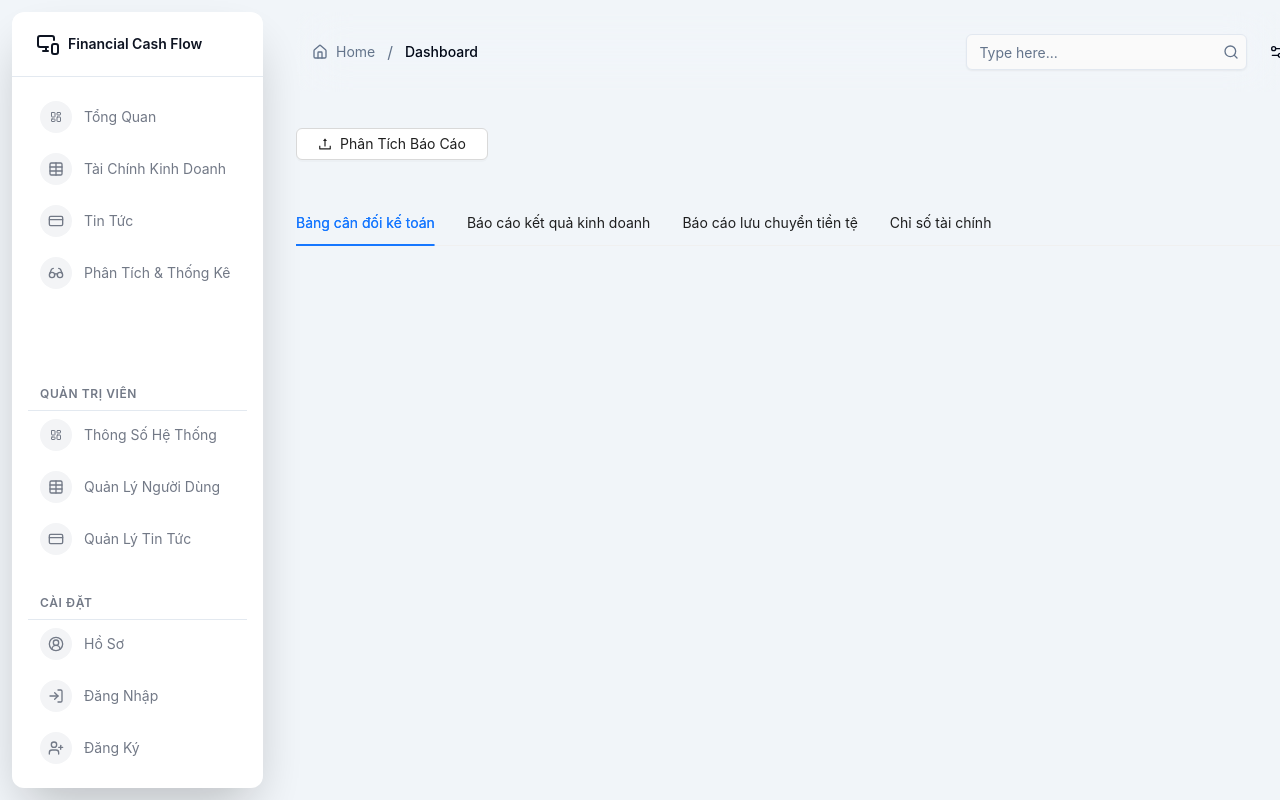
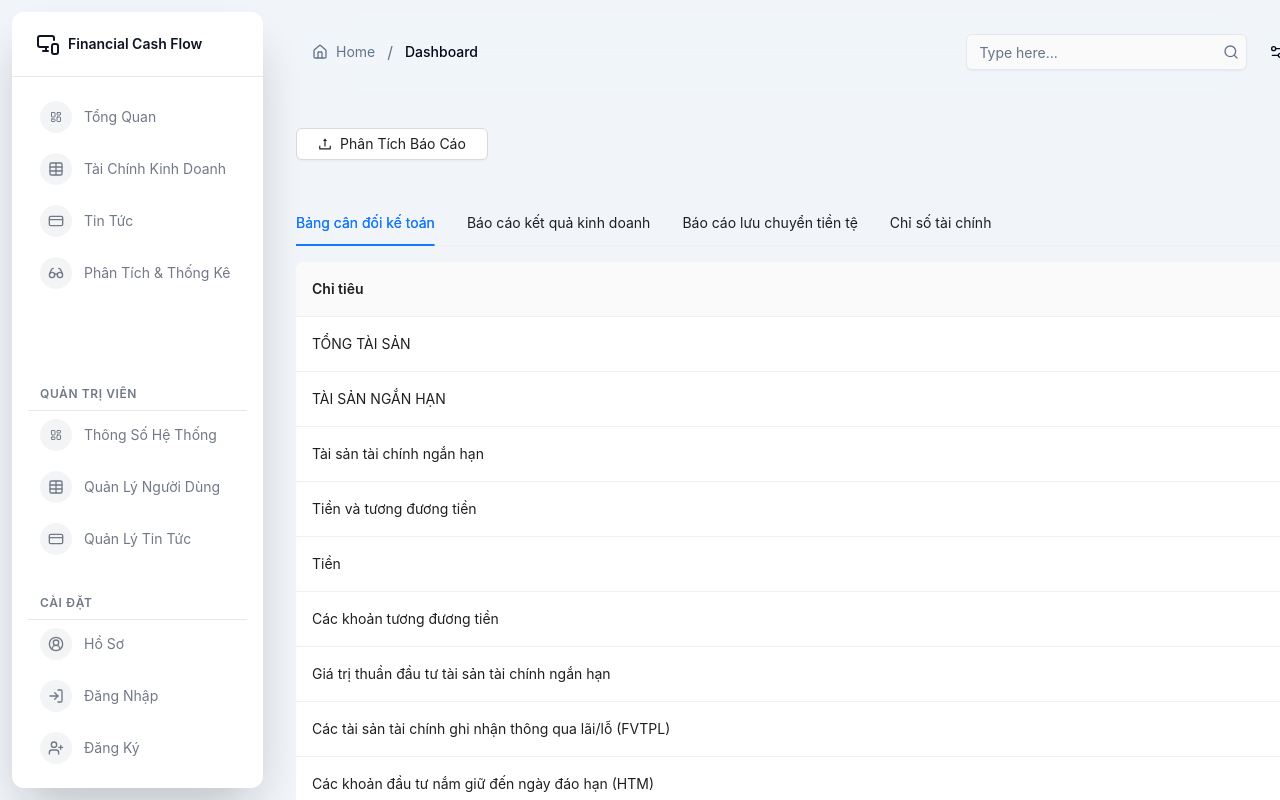
Before and after one commit to MarskTM/financial_report_front_end, a React (Vite) app: page /analyst/extract in a window 1280 px wide. Built offline with nearby package versions, Linux system fonts and the light colour scheme.

Commit message:
view import data #1

```diff
--- a/src/components/table/table-financial-extract.tsx
+++ b/src/components/table/table-financial-extract.tsx
@@ -13,17 +13,56 @@ import { title } from "process";
 interface Props {
   balance?: {
     [year: string]: BalanceSheetModel;
-  };
+  } | null;
 }
 
 const TableFinancialExtract: React.FC<Props> = ({ balance }) => {
+  const indicators = Object.keys(FieldBalanceDefinitions);
+  const dataSource = indicators
+    .filter((item, index) => index !== 0)
+    .map((indicator, index) => {
+      const row: {
+        key: string;
+        name: string;
+        [quarter: string]: number | string;
+      } = {
+        key: `${index}`,
+        name: FieldBalanceDefinitions[indicator],
+      };
 
-  const [tableFile, setTableFile] = useState<ColumnsType<BalanceSheetModel>>(
-  );
+      Object.keys(balance || {}).forEach((quarter) => {
+        row[quarter] =
+          balance?.[quarter]?.[indicator as keyof BalanceSheetModel] || "-";
+      });
+
+      return row;
+    });
+
+  const columns = [
+    {
+      title: "Chỉ tiêu",
+      dataIndex: "name",
+      key: "name",
+      fixed: "left" as const,
+    },
+    ...Object.keys(balance || {}).map((quarter) => ({
+      title: quarter,
+      dataIndex: quarter,
+      key: quarter,
+      align: "center" as const,
+      render: (value: number | string) =>
+        typeof value === "number" ? value.toLocaleString() : value,
+    })),
+  ];
 
   return (
     <div>
-      {/* <Table columns={columns} dataSource={dataSource} rowKey="year" />; */}
+      <Table
+        columns={columns}
+        dataSource={dataSource}
+        rowKey="key"
+        pagination={false}
+      />
     </div>
   );
 };
--- a/src/page/analyst/analyst_extract.tsx
+++ b/src/page/analyst/analyst_extract.tsx
@@ -1,11 +1,10 @@
 import { Header, SidebarMenu, TableFinancialExtract } from "@/components";
 
-import React, { useState } from "react";
+import React, { useEffect, useState } from "react";
 import { Upload, Button } from "antd";
 import { UploadOutlined } from "@ant-design/icons";
 import { ReadBalanceSheetData } from "@/utils/common";
 import { BalanceSheetModel } from "@/redux/model/balance_sheet";
-
 
 import { AndroidOutlined, AppleOutlined } from "@ant-design/icons";
 import { Tabs } from "antd";
@@ -21,18 +20,17 @@ const AnalystExtract: React.FC<Props> = ({}) => {
   } | null>(null);
 
   const uploadProps = {
-    beforeUpload: (file: File) => {
+    beforeUpload: async (file: File) => {
       // Cập nhật tên file và ngăn chặn upload tự động
       setFileName(file.name);
+      try {
+        const balanceSheet = await ReadBalanceSheetData(file);
 
-      ReadBalanceSheetData(file)
-        .then((balanceSheet) => {
-          setBalanceSheetData(balanceSheet);
-          console.log("Dữ liệu Balance Sheet:", balanceSheet);
-        })
-        .catch((error) => {
-          console.error("Lỗi khi đọc dữ liệu:", error);
-        });
+        setBalanceSheetData(balanceSheet);
+        console.log("Dữ liệu Balance Sheet:", balanceSheet);
+      } catch (error) {
+        console.error("Lỗi khi đọc dữ liệu:", error);
+      }
 
       return false; // Ngăn upload tự động
     },
@@ -45,24 +43,49 @@ const AnalystExtract: React.FC<Props> = ({}) => {
     {
       key: "balance_sheet",
       label: "Bảng cân đối kế toán",
-      children: <TableFinancialExtract  />,
+      children: <TableFinancialExtract balance={balanceSheetData} />,
     },
     {
       key: "income_statement",
       label: "Báo cáo kết quả kinh doanh",
-      children: <TableFinancialExtract  />,
+      children: <TableFinancialExtract />,
     },
     {
       key: "cash_flow",
       label: "Báo cáo lưu chuyển tiền tệ",
-      children: <TableFinancialExtract  />,
+      children: <TableFinancialExtract />,
     },
     {
       key: "indicators",
       label: "Chỉ số tài chính",
-      children: <TableFinancialExtract  />,
+      children: <TableFinancialExtract />,
     },
   ]);
+
+  useEffect(() => {
+    setTabItems([
+      {
+        key: "balance_sheet",
+        label: "Bảng cân đối kế toán",
+        children: <TableFinancialExtract balance={balanceSheetData} />,
+      },
+      {
+        key: "income_statement",
+        label: "Báo cáo kết quả kinh doanh",
+        children: <TableFinancialExtract />,
+      },
+      {
+        key: "cash_flow",
+        label: "Báo cáo lưu chuyển tiền tệ",
+        children: <TableFinancialExtract />,
+      },
+      {
+        key: "indicators",
+        label: "Chỉ số tài chính",
+        children: <TableFinancialExtract />,
+      },
+    ]);
+  }, [balanceSheetData]);
 
   return (
     <div className="w-screen h-svh bg-slate-100 relative overflow-y-scroll">
@@ -88,7 +111,7 @@ const AnalystExtract: React.FC<Props> = ({}) => {
         </div>
 
         <div className="mt-10">
-          <Tabs items={tabItems} defaultActiveKey="balance_sheet" />
+          {<Tabs items={tabItems} defaultActiveKey="balance_sheet" />}
         </div>
       </div>
     </div>
```
